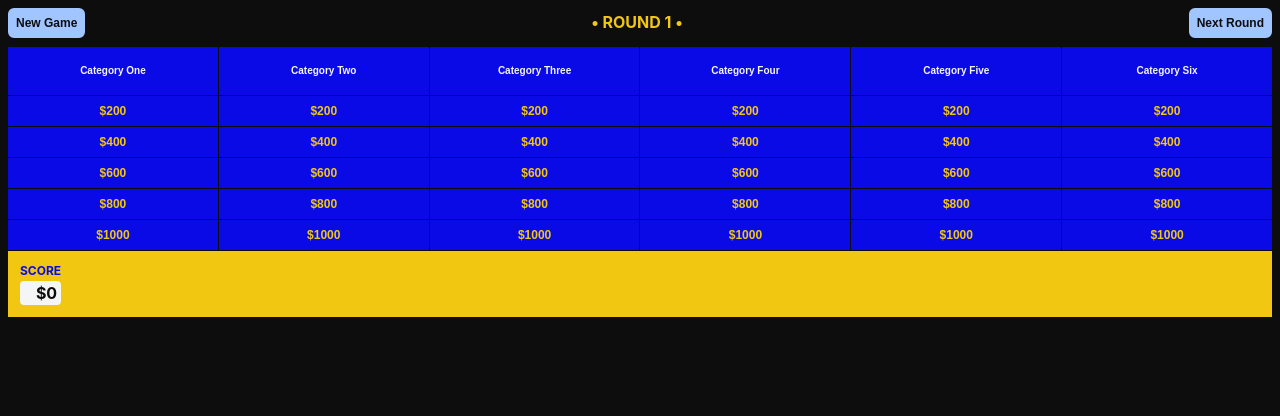
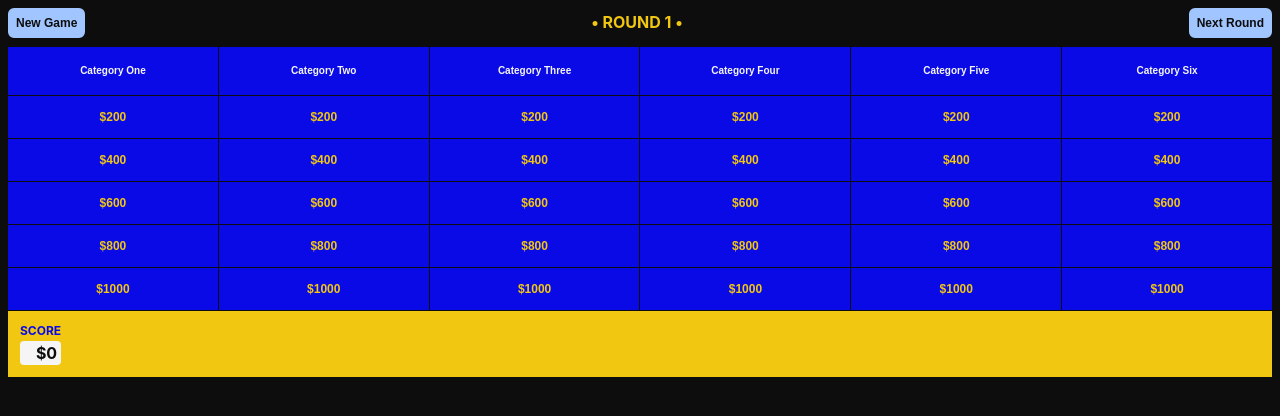
Before and after one commit to alecthibodeau/quiz-show-flow, a Vue app: page / in a window 1280 px wide. Shown: the top 416 px of the page. Built offline with nearby package versions, Linux system fonts and the light colour scheme.

Commit message:
style: update category button overflow-wrap and clue button padding to standardize dimensions

```diff
--- a/src/styles/score-view.css
+++ b/src/styles/score-view.css
@@ -69,13 +69,14 @@
 .button-category {
   min-height: 3rem;
   padding: .125rem;
+  overflow-wrap: anywhere;
   font-size: .625rem;
   line-height: .75rem;
   color: var(--color-off-white);
 }
 
 .button-clue {
-  padding: .5rem 0;
+  padding: .875rem 0;
   font-size: .75rem;
   color: var(--color-gold);
 
```
